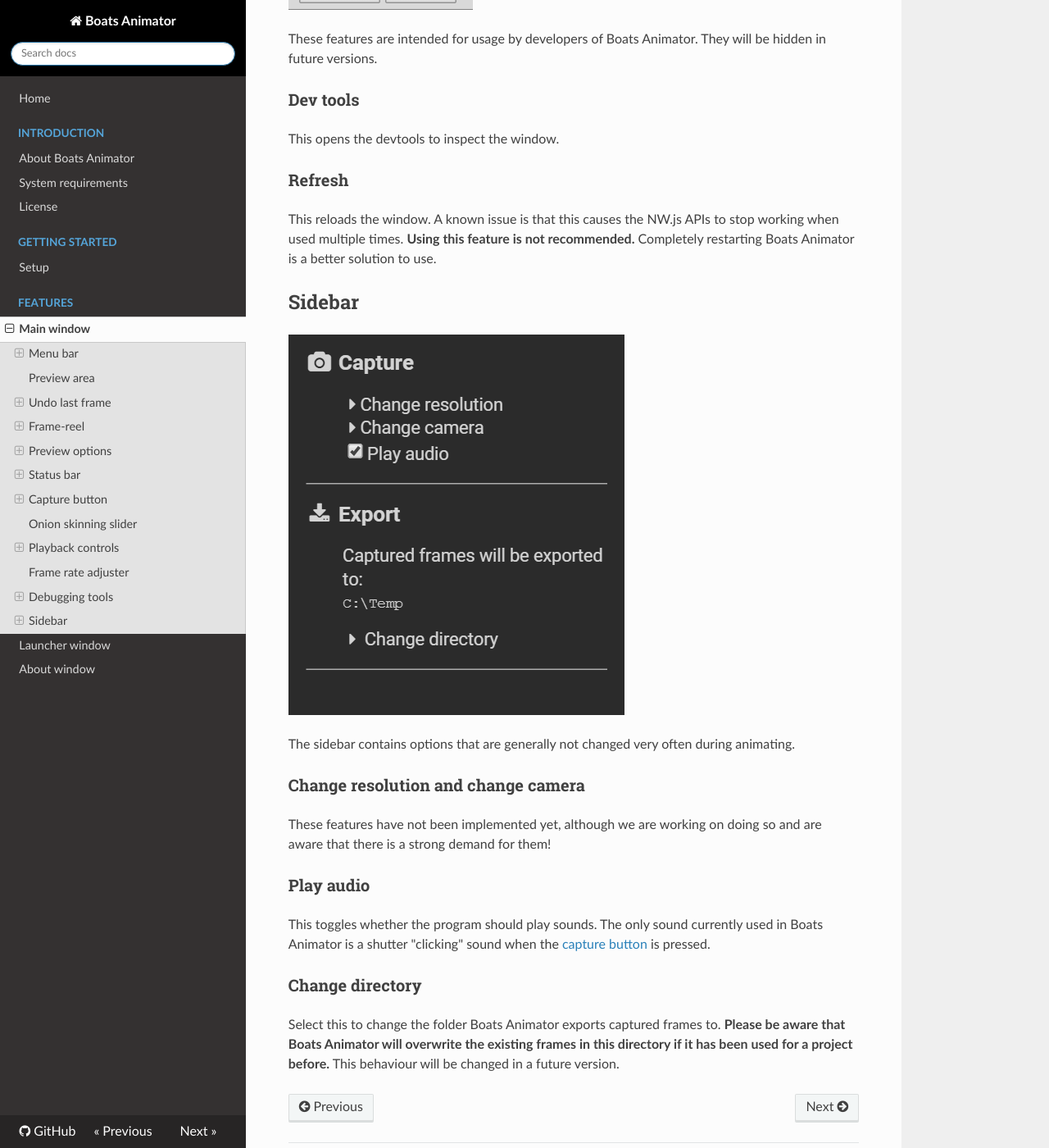
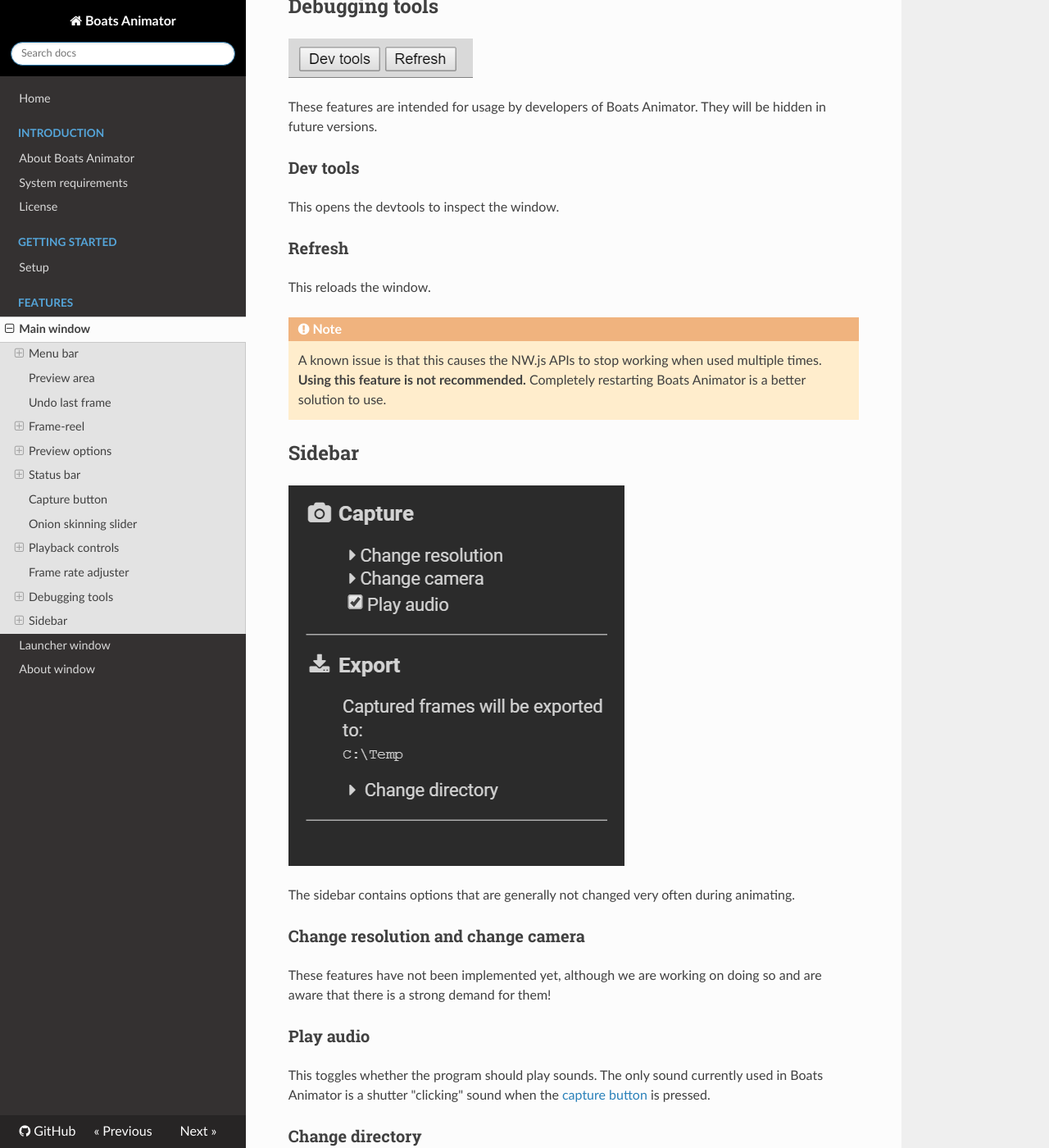
Before and after one commit to charlielee/boats-animator, an MkDocs documentation site: the page built from docs/features/main-window.md, in a window 1280 px wide and 1400 px high, scrolled down 5512 px. Shown: the whole window at 82% size. Built offline with MkDocs 1.6.1, drawn with Linux system fonts in a browser that asks for light colours; nearby versions of some CDN libraries; old or Windows-style settings are respelled for this version of MkDocs; some of the changed text lies outside the part shown.

Commit message:
Added admonitions

```diff
--- a/docs/features/main-window.md
+++ b/docs/features/main-window.md
@@ -30,12 +30,13 @@
 The preview area shows a live feed of the selected camera in [capture mode](#capture-mode) and is where frames are played back in [playback mode](#playback-mode). In capture mode a red border is displayed around the preview area.
 
 ## Undo last frame
+
+!!! note "Keyboard shortcut"
+    `ctrl z`
+
 ![Undo last frame](../img/undo-last-frame.png)
 
 Select this to remove the last frame in the frame-reel and delete it permanently from the hard-drive. After selecting this a confirm dialogue with "Are you sure you want to delete the last frame captured?" is displayed.
-
-### Shortcut
-* `ctrl z`
 
 ## Frame-reel
 ![Frame reel](../img/frame-reel.png)
@@ -83,17 +84,21 @@
 This is when a captured frame is displayed in the preview area. Preview mode can be accessed either by selecting a captured frame from the [frame-reel](#frame-reel) or by selecting the play button.
 
 ## Capture button
+
+!!! note "Keyboard shortcut"
+    `ctrl c`
+
 ![Capture button](../img/capture-button.png)
 
 Select this button to capture a new frame from the live-feed that is visible in [capture mode](#capture-mode).
 
-### Shortcut
-* `ctrl c`
-
 ## Onion skinning slider
 ![Onion skinning slider](../img/onion-skinning-slider.png)
 
-This is used to set the amount of [onion skinning](https://en.wikipedia.org/wiki/Onion_skinning) to be displayed in the preview area in [capture mode](#capture-mode). Move the slider to the left to make the live-feed more visible and to the right to make the last frame captured more visible. **Remember that this slider only has an effect when the [onion skinning toggle](#onion-skinning-toggle)  is enabled.**
+This is used to set the amount of [onion skinning](https://en.wikipedia.org/wiki/Onion_skinning) to be displayed in the preview area in [capture mode](#capture-mode). Move the slider to the left to make the live-feed more visible and to the right to make the last frame captured more visible.
+
+!!! note "Note"
+    Remember that this slider only has an effect when the [onion skinning toggle](#onion-skinning-toggle)  is enabled.
 
 ## Playback controls
 ![Playback controls](../img/playback-controls.png)
@@ -127,7 +132,10 @@
 This opens the devtools to inspect the window.
 
 ### Refresh
-This reloads the window. A known issue is that this causes the NW.js APIs to stop working when used multiple times. **Using this feature is not recommended.** Completely restarting Boats Animator is a better solution to use.
+This reloads the window.
+
+!!! warning "Note"
+    A known issue is that this causes the NW.js APIs to stop working when used multiple times. **Using this feature is not recommended.** Completely restarting Boats Animator is a better solution to use.
 
 ## Sidebar
 ![Sidebar](../img/sidebar.png)
--- a/mkdocs.yml
+++ b/mkdocs.yml
@@ -15,3 +15,7 @@
   - "About window": features/about-window.md
 theme: readthedocs
 extra_css: [css/custom.css]
+markdown_extensions:
+  - markdown.extensions.admonition
+  - markdown.extensions.tables
+  - markdown.extensions.toc
```
Also changed, not shown: other parts of docs/features/main-window.md (+4 -1 lines), docs/features/launcher-window.md (+4 -1 lines).
